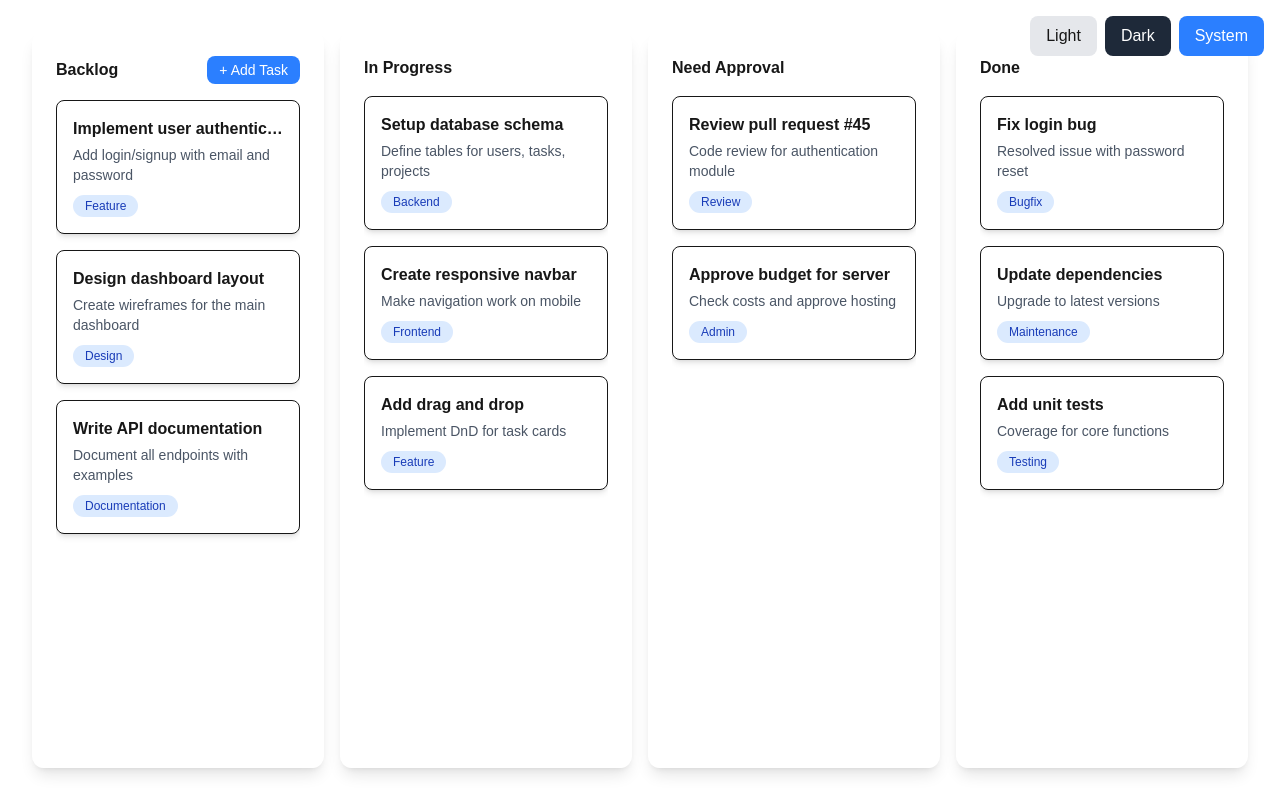
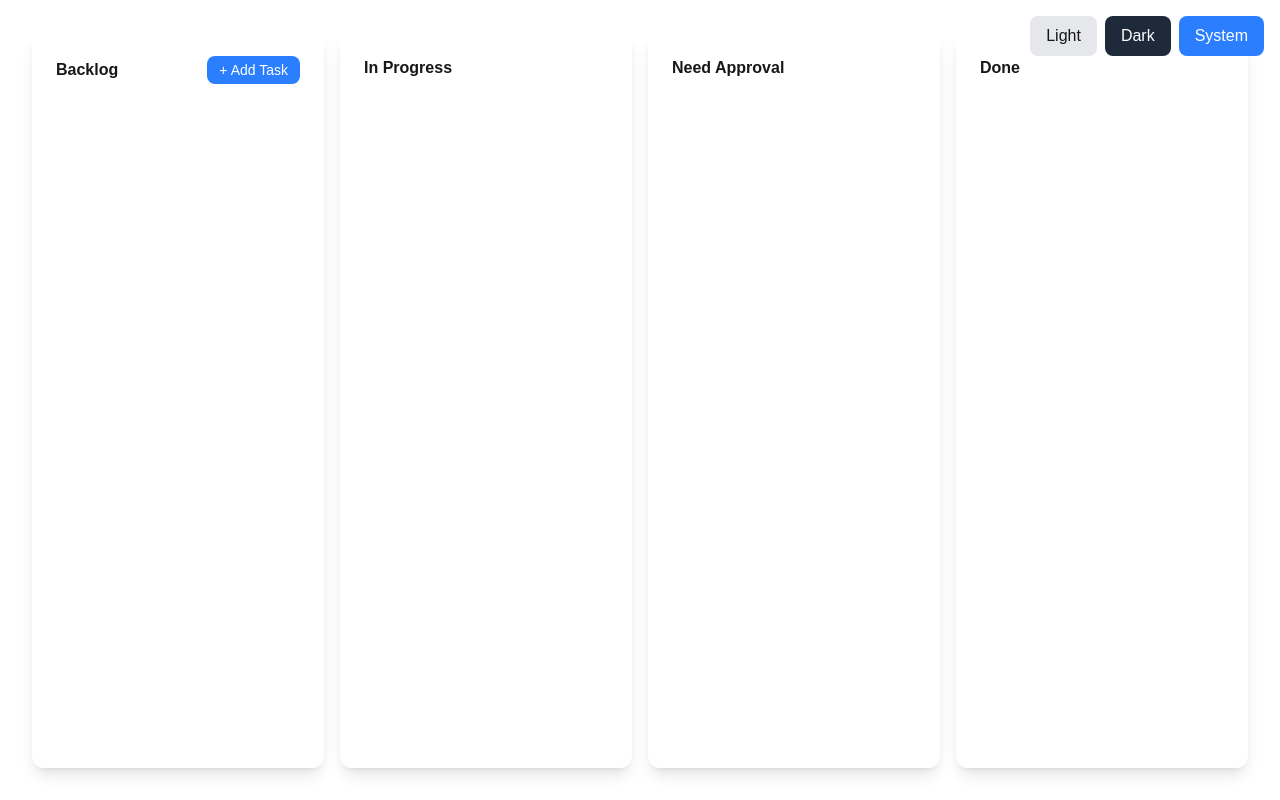
Before and after one commit to aprastitis/mission-control, a Next.js app in the folder frontend/: page / in a window 1280 px wide. Built offline with nearby package versions, Linux system fonts and the light colour scheme.

Commit message:
feat: local storage persistence

```diff
--- a/frontend/src/app/page.tsx
+++ b/frontend/src/app/page.tsx
@@ -18,23 +18,25 @@ export default function Home() {
   const { theme, setTheme } = useTheme();
   const [isModalOpen, setIsModalOpen] = useState(false);
   const [draggingOver, setDraggingOver] = useState<string | null>(null);
-  const [tasks, setTasks] = useState<Task[]>([
-    { id: 'backlog-1', title: 'Implement user authentication', description: 'Add login/signup with email and password', label: 'Feature', column: 'backlog' },
-    { id: 'backlog-2', title: 'Design dashboard layout', description: 'Create wireframes for the main dashboard', label: 'Design', column: 'backlog' },
-    { id: 'backlog-3', title: 'Write API documentation', description: 'Document all endpoints with examples', label: 'Documentation', column: 'backlog' },
-    { id: 'inprogress-1', title: 'Setup database schema', description: 'Define tables for users, tasks, projects', label: 'Backend', column: 'inprogress' },
-    { id: 'inprogress-2', title: 'Create responsive navbar', description: 'Make navigation work on mobile', label: 'Frontend', column: 'inprogress' },
-    { id: 'inprogress-3', title: 'Add drag and drop', description: 'Implement DnD for task cards', label: 'Feature', column: 'inprogress' },
-    { id: 'approval-1', title: 'Review pull request #45', description: 'Code review for authentication module', label: 'Review', column: 'approval' },
-    { id: 'approval-2', title: 'Approve budget for server', description: 'Check costs and approve hosting', label: 'Admin', column: 'approval' },
-    { id: 'done-1', title: 'Fix login bug', description: 'Resolved issue with password reset', label: 'Bugfix', column: 'done' },
-    { id: 'done-2', title: 'Update dependencies', description: 'Upgrade to latest versions', label: 'Maintenance', column: 'done' },
-    { id: 'done-3', title: 'Add unit tests', description: 'Coverage for core functions', label: 'Testing', column: 'done' },
-  ]);
+  const [tasks, setTasks] = useState<Task[]>([]);
 
   useEffect(() => {
     setMounted(true);
   }, []);
+
+  useEffect(() => {
+    const stored = localStorage.getItem('mission-tasks');
+    try {
+      const loadedTasks = stored ? JSON.parse(stored) : [];
+      setTasks(loadedTasks);
+    } catch {
+      setTasks([]);
+    }
+  }, []);
+
+  useEffect(() => {
+    localStorage.setItem('mission-tasks', JSON.stringify(tasks));
+  }, [tasks]);
 
   const handleCreateTask = (newTask: { title: string; description: string; label?: string }) => {
     const task: Task = {
```
